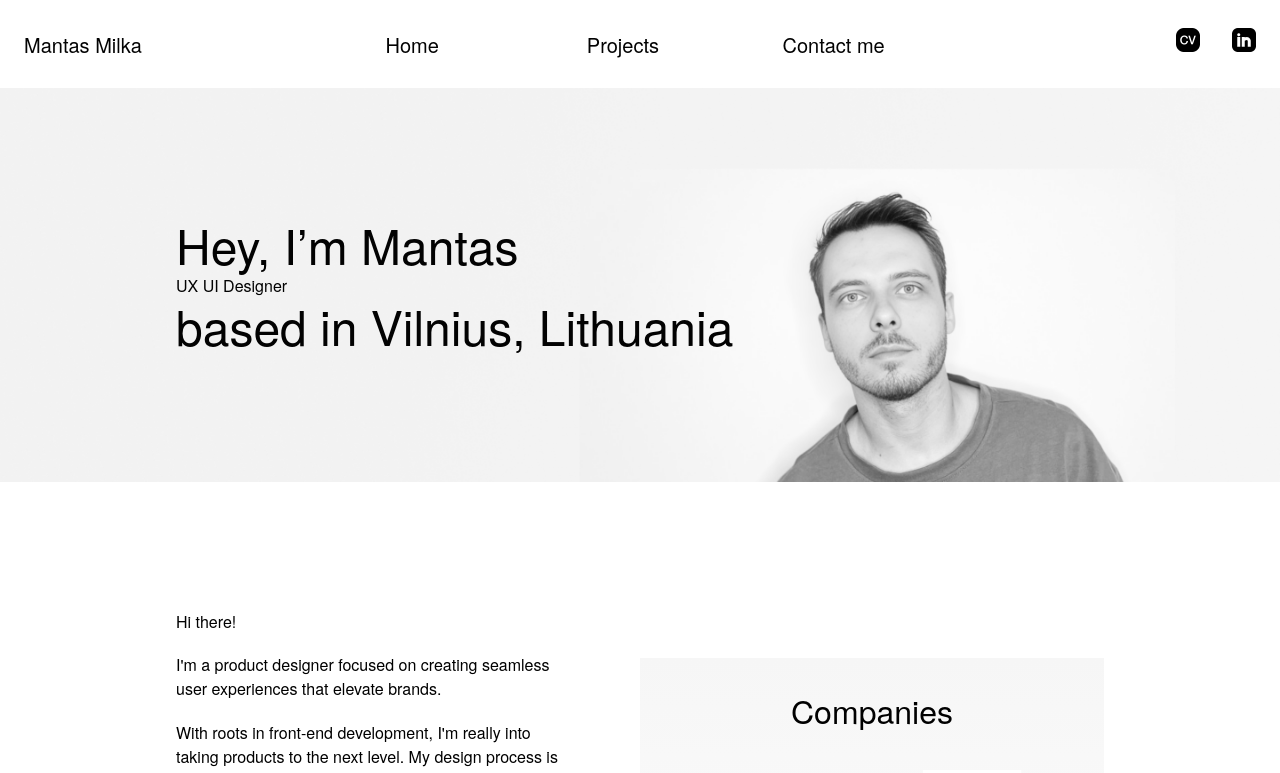
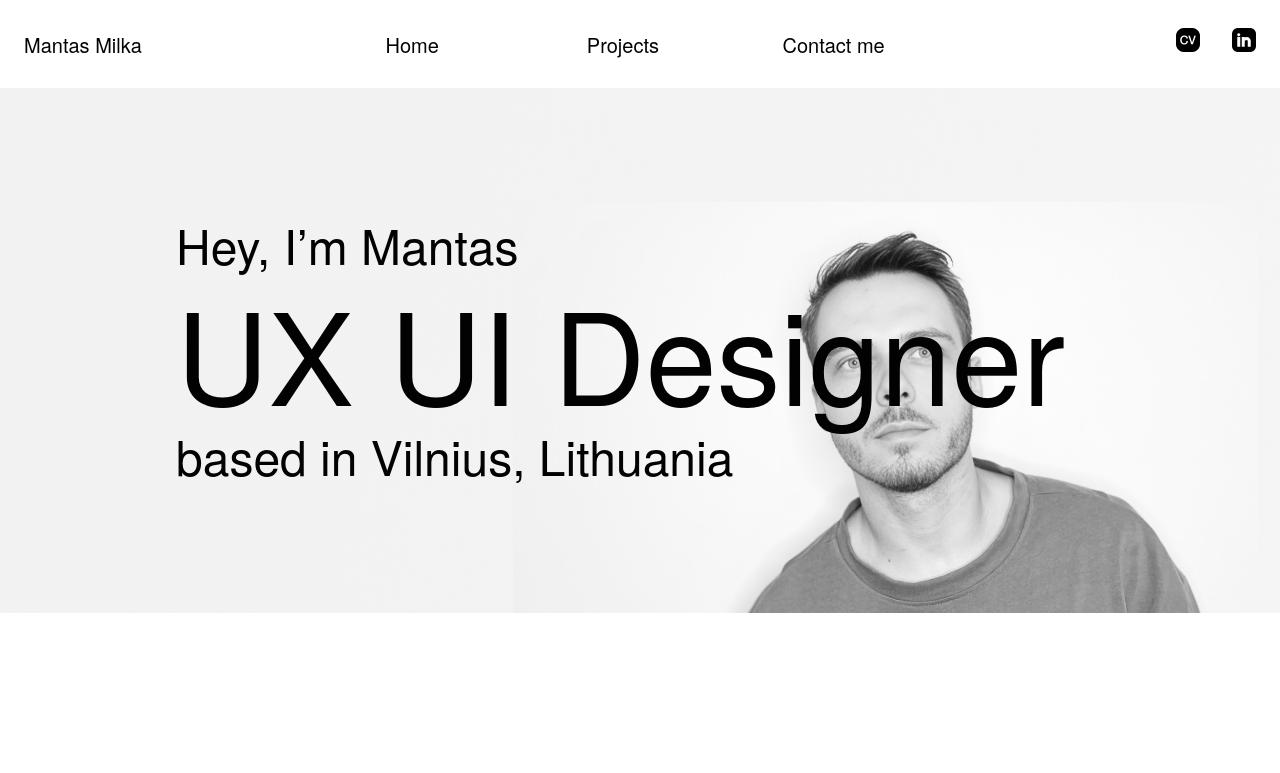
Before and after one commit to milkamantas/mantasmilkacom, a React (Create React App) app: page / in a window 1280 px wide. Shown: the top 773 px of the page. Built offline with nearby package versions, Linux system fonts and the light colour scheme; a web font is replaced by a local one.

Commit message:
Lets sync

```diff
--- a/src/global.css
+++ b/src/global.css
@@ -123,7 +123,7 @@ body {
   --padding-4xl: var(--size-4xl);
   --padding-5xl: var(--size-5xl);
   /* font sizes */
-  --h1-size: var(--size-4xl));
+  --h1-size: var(--size-4xl);
   --h2-size: var(--size-xl);
   --h3-size: var(--size-lg);
   --h4-size: 1.25rem;
@@ -159,4 +159,30 @@ body {
       --h4-size: 1.25rem;
 
     }
+    h1 {
+      font-size: var(--h1-size);
+      line-height: calc(var(--h1-size) * 1.2);
+      font-weight: 300;
+    }
+    h2 {
+      font-size: var(--h2-size);
+      line-height: calc(var(--h2-size) * 1.2);
+      font-weight: 300;
+    }
+    h3 {
+      font-size: var(--h3-size);
+      line-height: calc(var(--h3-size) * 1.25);
+      font-weight: 300;
+    }
+    h4 {
+      font-size: var(--h4-size);
+      line-height: calc(var(--h4-size) * 1.5);
+      font-weight: 300;
+    }
+    p {
+      font-size: var(--paragraph-size);
+      line-height: calc(var(--paragraph-size) * 1.5);
+      font-weight: 300;
+      margin-top: 0.75rem;
+    }
 }
```
